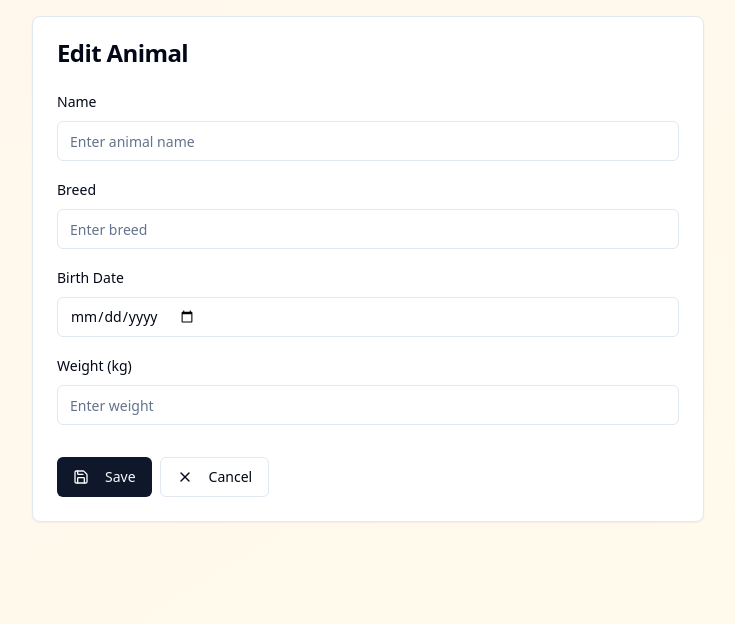
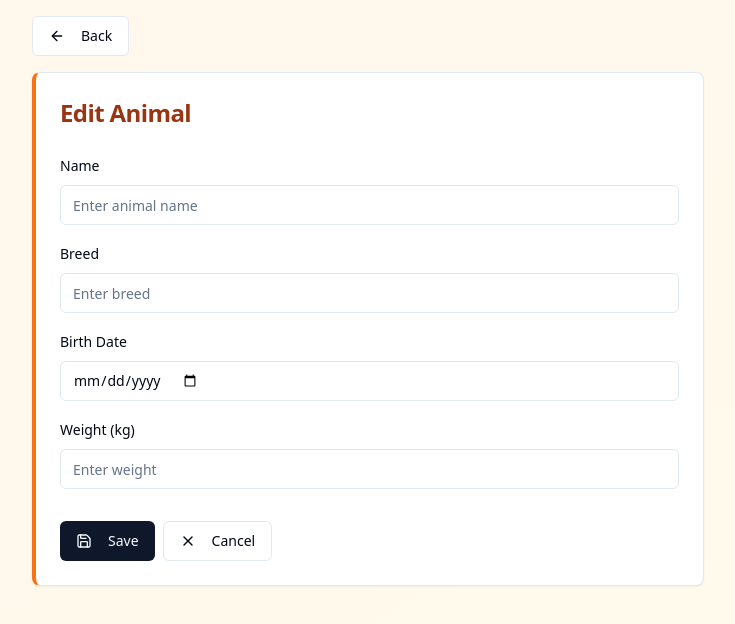
Before and after one commit to KamilBarczyk/PetLog, a React (Vite) app: page /edit-animal/1 in a window 1280 px wide. Shown: the top 624 px of the page, without its empty margins (272-1007 px from the left). Built offline with nearby package versions, Linux system fonts and the light colour scheme.

Commit message:
style(ui): add orange left border and improved layout to EditAnimalScreen

```diff
--- a/src/screens/EditAnimalScreen.tsx
+++ b/src/screens/EditAnimalScreen.tsx
@@ -1,6 +1,6 @@
 import React, { useState, useEffect } from 'react';
 import { useParams, useNavigate } from 'react-router-dom';
-import { Save, X } from 'lucide-react';
+import { Save, X, ArrowLeft } from 'lucide-react';
 import { toast } from 'sonner';
 import { useApp } from '../context/AppContext';
 import { Button } from '@/components/ui/button';
@@ -67,9 +67,15 @@ const EditAnimalScreen: React.FC = () => {
   return (
     <div className="min-h-screen bg-gradient-to-br from-orange-50 to-amber-50 p-4">
       <div className="max-w-2xl mx-auto">
-        <Card>
+        <div className="mb-4">
+          <Button variant="outline" onClick={() => id ? navigate(`/animal/${id}`) : navigate('/')}>
+            <ArrowLeft className="mr-2 h-4 w-4" />
+            Back
+          </Button>
+        </div>
+        <Card className="border-l-4 border-l-orange-500">
           <CardHeader>
-            <CardTitle>Edit Animal</CardTitle>
+            <CardTitle className="text-2xl font-bold text-orange-800">Edit Animal</CardTitle>
           </CardHeader>
           <CardContent>
             <form onSubmit={handleSubmit} className="space-y-4">
```
